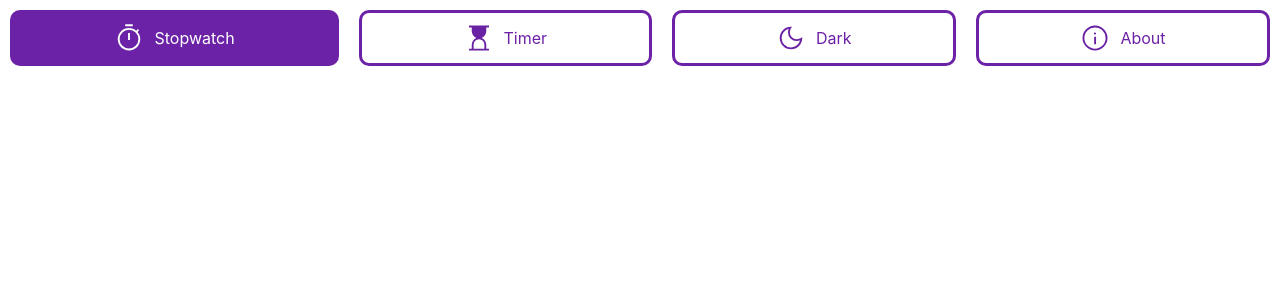
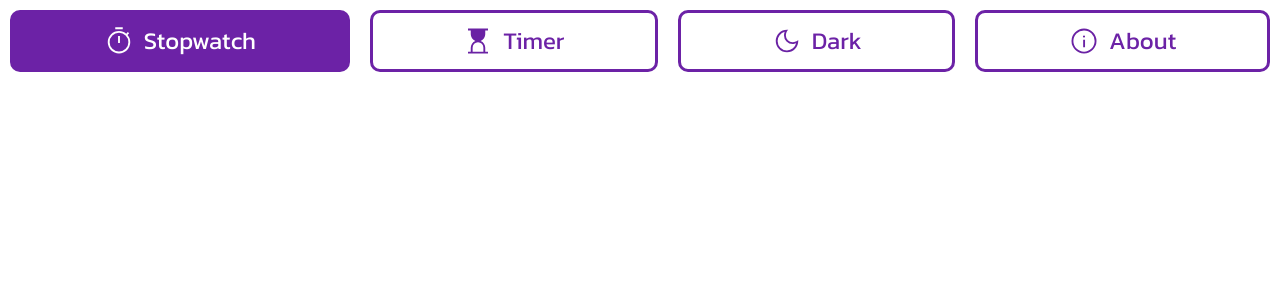
Before and after one commit to Diaa-E/stopwatch, a React (Vite) app: page / in a window 1280 px wide. Shown: the top 300 px of the page. Built offline with nearby package versions, Linux system fonts and the light colour scheme.

Commit message:
Add fonts

```diff
--- a/src/styles/TabButton.css
+++ b/src/styles/TabButton.css
@@ -9,6 +9,7 @@
     place-content: center;
     place-items: center;
     cursor: pointer;
+    font-size: 24px;
 }
 
 .tab-button:hover{
--- a/src/styles/index.css
+++ b/src/styles/index.css
@@ -1,5 +1,15 @@
+@font-face {
+  font-family: "minim";
+  src: url("../assets/fonts/minim.ttf");
+}
+
+@font-face {
+  font-family: "kanit";
+  src: url("../assets/fonts/Kanit-Regular.ttf");
+}
+
 :root {
-  font-family: Inter, system-ui, Avenir, Helvetica, Arial, sans-serif;
+  font-family: kanit, Inter, system-ui, Avenir, Helvetica, Arial, sans-serif;
   line-height: 1.5;
   font-weight: 400;
 
```
Also changed, not shown: src/assets/fonts/Kanit-Regular.ttf (added), src/assets/fonts/minim.ttf (added).
